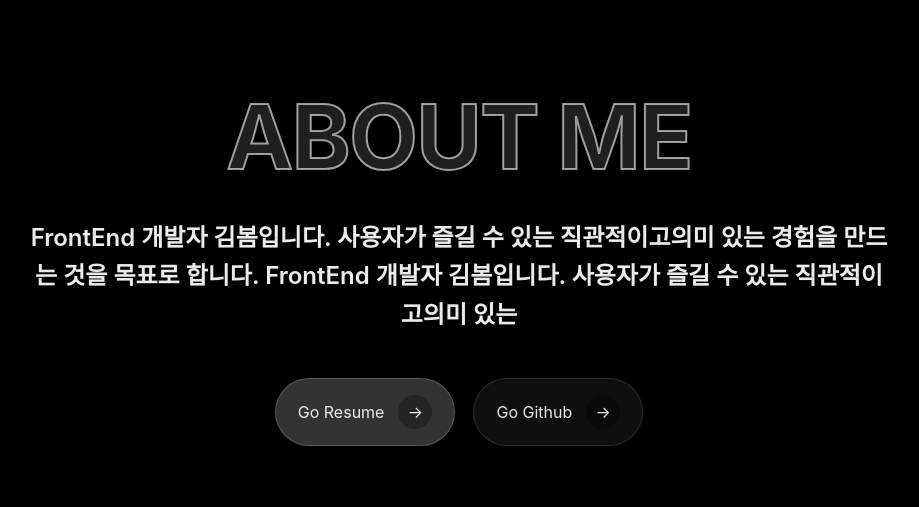
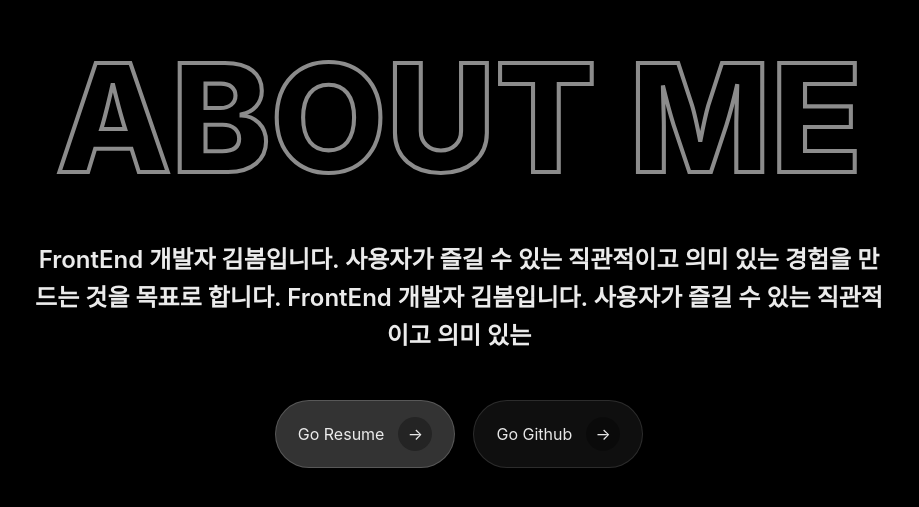
Before and after one commit to bom0320/web-portfolio, a Next.js app: page / in a window 1280 px wide. Shown: the part 1479-1986 px from the top of the page, without its empty margins (181-1100 px from the left). Built offline with nearby package versions, Linux system fonts and the light colour scheme.

Commit message:
refactor: separate about folder

```diff
--- /dev/null
+++ b/src/components/about/hero/AboutHero.tsx
@@ -0,0 +1,41 @@
+"use client";
+
+import AboutTitle from "./AboutTitle";
+
+export default function AboutHero() {
+  return (
+    <div className="about-hero">
+      <div className="about-hero__inner">
+        <AboutTitle />
+
+        <p className="about-hero__desc">
+          FrontEnd 개발자 김봄입니다. 사용자가 즐길 수 있는 직관적이고 의미 있는
+          경험을 만드는 것을 목표로 합니다. FrontEnd 개발자 김봄입니다. 사용자가
+          즐길 수 있는 직관적이고 의미 있는
+        </p>
+
+        <div className="about-hero__cta">
+          <a
+            className="about-hero__btn about-hero__btn--primary"
+            href="https://..."
+            target="_blank"
+            rel="noreferrer"
+          >
+            <span>Go Resume</span>
+            <span className="about-hero__icon">→</span>
+          </a>
+
+          <a
+            className="about-hero__btn"
+            href="https://github.com/..."
+            target="_blank"
+            rel="noreferrer"
+          >
+            <span>Go Github</span>
+            <span className="about-hero__icon">→</span>
+          </a>
+        </div>
+      </div>
+    </div>
+  );
+}
--- /dev/null
+++ b/src/components/about/hero/AboutTitle.tsx
@@ -0,0 +1,22 @@
+"use client";
+
+export default function AboutTitle() {
+  return (
+    <svg className="about-title__svg" viewBox="0 0 720 180">
+      <text
+        x="50%"
+        y="55%"
+        textAnchor="middle"
+        dominantBaseline="middle"
+        fontFamily="Inter, system-ui, sans-serif"
+        fontWeight="800"
+        fontSize="110"
+        fill="none"
+        stroke="rgba(255,255,255,0.55)"
+        strokeWidth="3"
+      >
+        ABOUT ME
+      </text>
+    </svg>
+  );
+}
--- a/src/components/sections/AboutSection.tsx
+++ b/src/components/sections/AboutSection.tsx
@@ -1,29 +1,11 @@
 "use client";
 
-export default function AboutPage() {
+import AboutHero from "../about/hero/AboutHero";
+
+export default function AboutSection() {
   return (
-    <section id="about" className="about-hero">
-      <div className="about-hero__inner">
-        <h2 className="about-hero__title">ABOUT ME</h2>
-
-        <p className="about-hero__desc">
-          FrontEnd 개발자 김봄입니다. 사용자가 즐길 수 있는 직관적이고의미 있는
-          경험을 만드는 것을 목표로 합니다. FrontEnd 개발자 김봄입니다. 사용자가
-          즐길 수 있는 직관적이고의미 있는
-        </p>
-
-        <div className="about-hero__cta">
-          <a className="about-hero__btn about-hero__btn--primary" href="#">
-            <span>Go Resume</span>
-            <span className="about-hero__icon">→</span>
-          </a>
-
-          <a className="about-hero__btn" href="#">
-            <span>Go Github</span>
-            <span className="about-hero__icon">→</span>
-          </a>
-        </div>
-      </div>
+    <section id="about" className="about">
+      <AboutHero />
     </section>
   );
 }
--- a/src/styles/sections/_about-hero.scss
+++ b/src/styles/sections/_about-hero.scss
@@ -1,11 +1,8 @@
 .about-hero {
-  min-height: 100vh;
+  height: 100vh;
   display: grid;
   place-items: center;
-
-  // 네 사이트가 이미 배경/그라데이션 갖고 있으면 여기서 안 줘도 됨
-  // background: #000;
-  padding: 120px 0 80px; // 상단 헤더 공간 고려
+  padding: 130px 0 80px;
 }
 
 .about-hero__inner {
@@ -17,7 +14,6 @@
   font-size: clamp(56px, 7vw, 96px);
   letter-spacing: -0.02em;
 
-  // 지금 스샷처럼 "아웃라인" 느낌이면 이걸로
   color: rgba(255, 255, 255, 0.12);
   -webkit-text-stroke: 2px rgba(255, 255, 255, 0.6);
 
@@ -78,3 +74,24 @@
   border-radius: 999px;
   background: rgba(0, 0, 0, 0.3);
 }
+
+.about-title {
+  width: min(920px, 100%);
+  margin: 0 auto 28px;
+}
+
+.about-title__svg {
+  width: 100%;
+  height: auto;
+  display: block;
+}
+
+.about-title__outline path {
+  fill: transparent;
+  stroke: rgba(255, 255, 255, 0.55);
+  stroke-width: 3; // 여기로 두께 조절
+}
+
+.about-title__fill path {
+  fill: rgba(255, 255, 255, 0.9);
+}
```
Also changed, not shown: src/components/animations/about.ts (added, +37 -0 lines), src/components/about/awards/AboutAwards.tsx (added), src/components/about/skills/AboutSkills.tsx (added).
